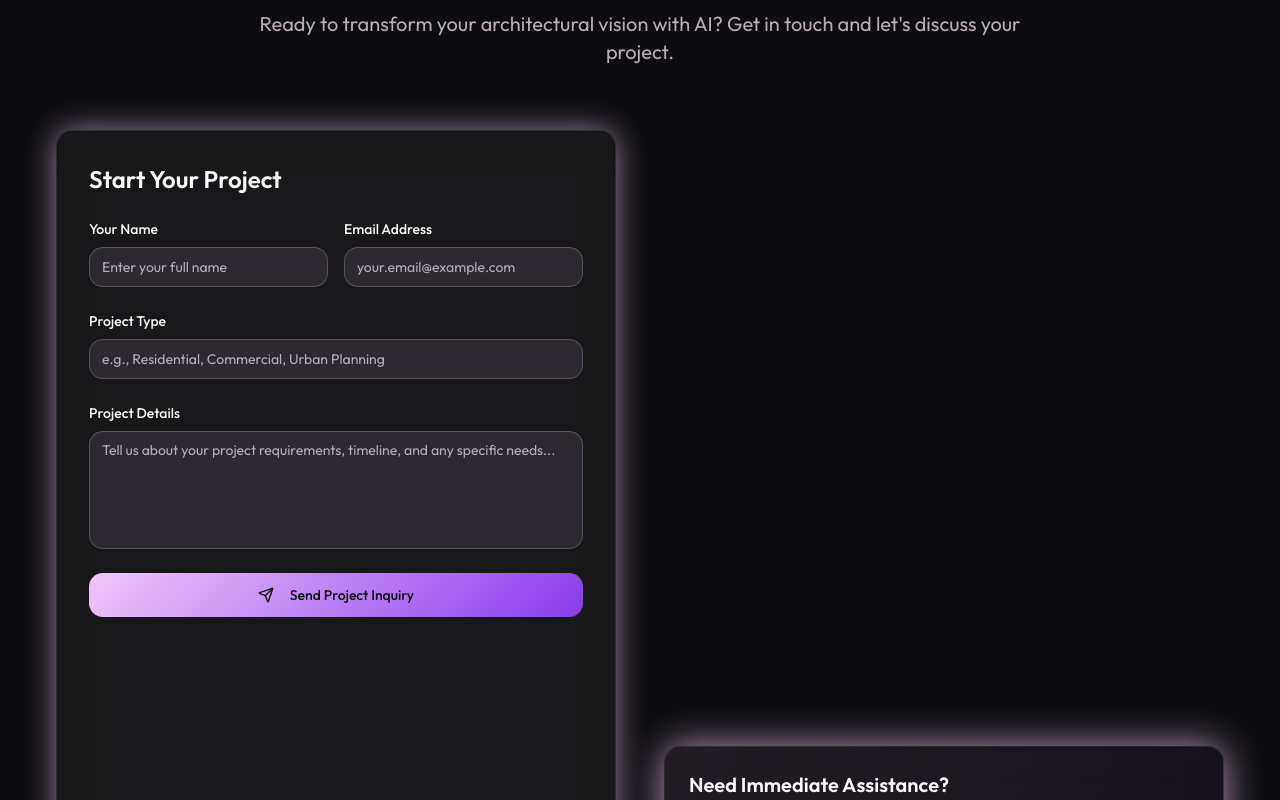
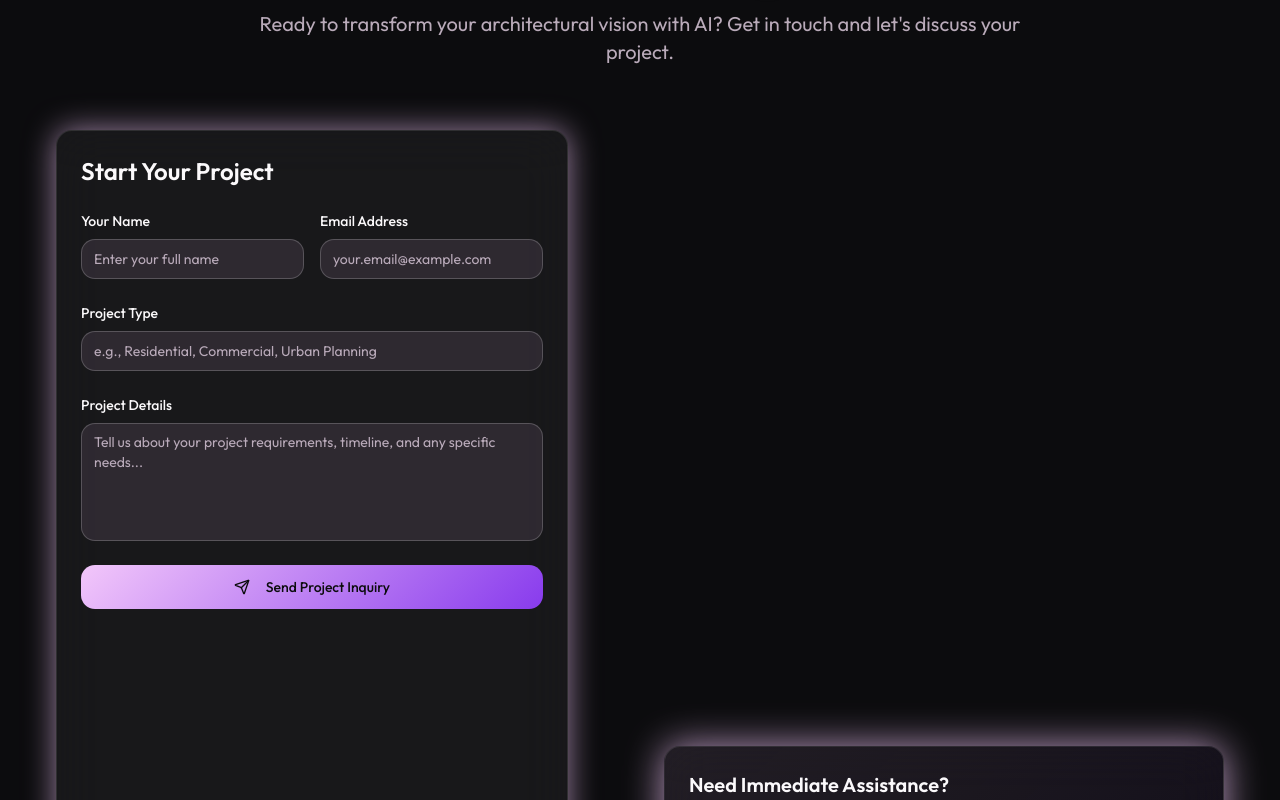
Before and after one commit to Adityarao19/ai-architectural-visions-fuse, a React (Vite) app: page / in a window 1280 px wide. Shown: the part 3460-4260 px from the top of the page. Built offline with nearby package versions, Linux system fonts and the light colour scheme.

Commit message:
Refactor: Adjust box sizing
Make the box size only of the required size.

```diff
--- a/src/components/ContactSection.tsx
+++ b/src/components/ContactSection.tsx
@@ -67,7 +67,7 @@ export function ContactSection() {
 
         <div className="grid grid-cols-1 lg:grid-cols-2 gap-12">
           {/* Contact Form */}
-          <div className="glass-card p-8">
+          <div className="glass-card p-6 max-w-lg mx-auto lg:mx-0">
             <h3 className="text-2xl font-semibold mb-6">Start Your Project</h3>
             <form onSubmit={handleSubmit} className="space-y-6">
               <div className="grid grid-cols-1 md:grid-cols-2 gap-4">
```
